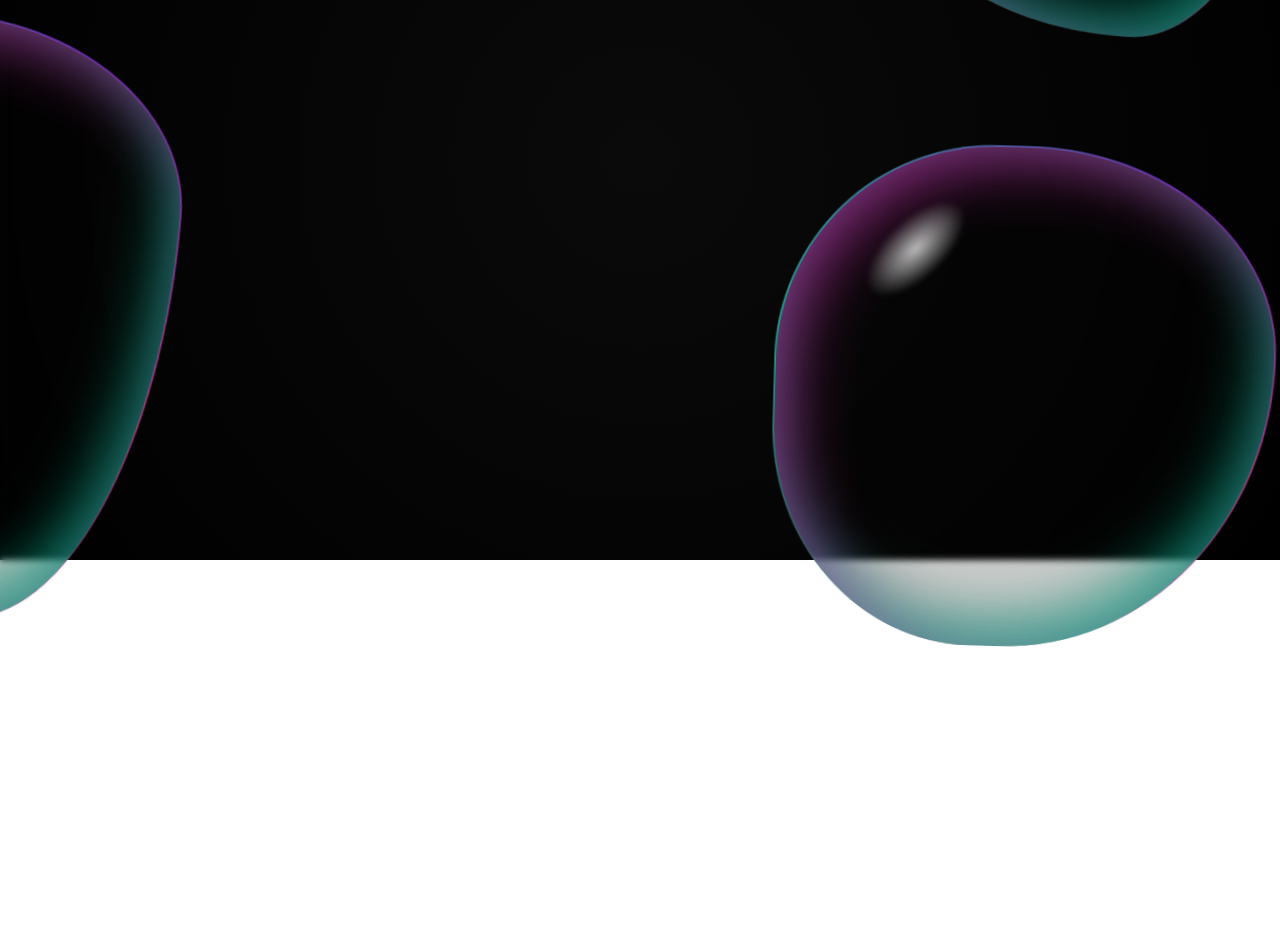
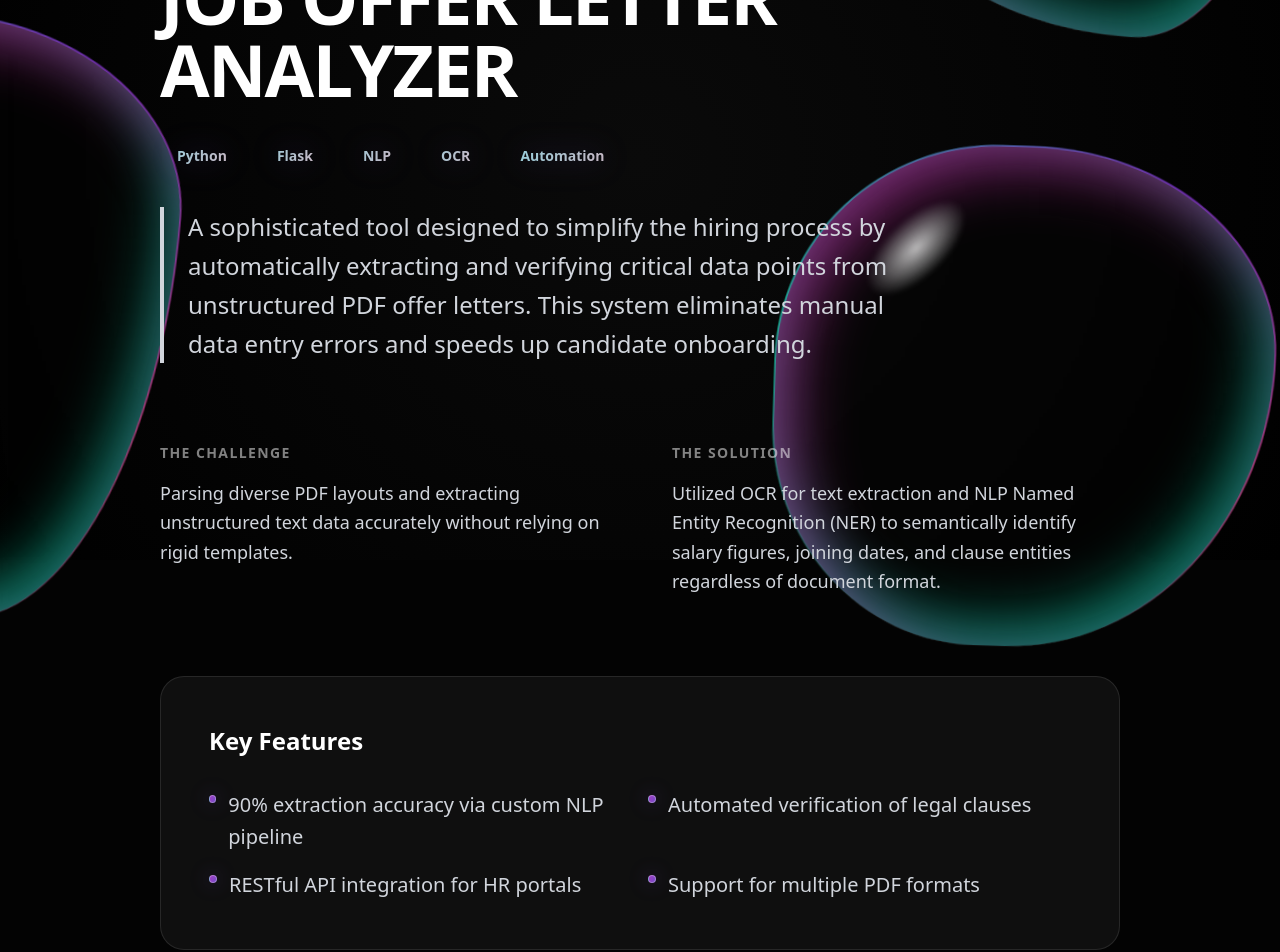
Before and after one commit to Navi-1105/navneet-portfolio, a Next.js app: page /projects/job-offer-letter-analyzer in a window 1280 px wide. Before the commit this address had no page. Shown: the part 240-1192 px from the top of the page. Before the commit the page ends 800 px from the top, so only its background shows below. Built offline with nearby package versions, Linux system fonts and the light colour scheme.

Commit message:
Update portfolio with new projects and improvements

```diff
--- a/app/globals.css
+++ b/app/globals.css
@@ -5,7 +5,7 @@
 ========================= */
 
 :root {
-  /* Pure deep black for high contrast like the reference */
+  /* Pure deep black for high contrast */
   --bg: #030303;
   --fg: #f7f5f0;
 }
@@ -18,10 +18,11 @@ body {
   min-height: 100vh;
   background: var(--bg);
   color: var(--fg);
-  font-size: 18px;
+  /* INCREASED FONT SIZE (was 18px) */
+  font-size: 20px;
   line-height: 1.6;
   cursor: none;
-  overflow-x: hidden; /* Prevent scrollbars from bubbles */
+  overflow-x: hidden;
 }
 
 /* =========================
@@ -32,12 +33,11 @@ body {
   position: fixed;
   inset: 0;
   z-index: 0;
-  /* Very subtle spotlight in the center, fading to pure black */
   background: radial-gradient(circle at 50% 50%, #0a0a0a 0%, #000000 100%);
 }
 
 /* =========================
-   IRIDESCENT GLASS BUBBLES (COLORFUL OIL-SLICK)
+   IRIDESCENT GLASS BUBBLES
 ========================= */
 
 .bubbles-container {
@@ -51,47 +51,32 @@ body {
   position: absolute;
   transform: translate(-50%, -50%);
   pointer-events: none;
-
-  /* Fluid shape */
   border-radius: 40% 60% 70% 30% / 40% 50% 60% 50%;
-
-  /* Transparent interior with very subtle dark fill */
   background: rgba(0, 0, 0, 0.2);
-
-  /* THE COLOR SPECTRUM: Creating the multi-colored inner glow */
   box-shadow:
-    /* 1. Sharp outer highlight */
     0 0 1px rgba(255, 255, 255, 0.4),
-    /* 2. Top-Left: Pink/Purple Glow */
     inset 20px 20px 60px rgba(235, 50, 200, 0.5),
-    /* 3. Bottom-Right: Cyan/Green Glow (The "Oil" look) */
     inset -10px -20px 60px rgba(0, 255, 200, 0.5),
-    /* 4. Deep black depth */
     inset 0 0 80px rgba(0, 0, 0, 0.9);
-
   backdrop-filter: blur(3px);
   animation: fluidFloat 18s ease-in-out infinite alternate;
   will-change: transform, border-radius;
 }
 
-/* The Rainbow Rim (The key to the reference look) */
 .iridescent-bubble::before {
   content: "";
   position: absolute;
   inset: -1px;
   border-radius: inherit;
-  padding: 2px; /* Thicker rim for more color visibility */
-
-  /* EXACT SPECTRUM MATCH: Cyan -> Green -> Purple -> Pink */
+  padding: 2px;
   background: conic-gradient(
     from 180deg,
     transparent 10%,
-    rgba(0, 255, 200, 0.9) 30%,  /* Bright Cyan/Green */
-    rgba(150, 50, 255, 0.9) 60%, /* Deep Purple */
-    rgba(255, 50, 150, 0.9) 80%, /* Hot Pink */
+    rgba(0, 255, 200, 0.9) 30%,
+    rgba(150, 50, 255, 0.9) 60%,
+    rgba(255, 50, 150, 0.9) 80%,
     transparent 95%
   );
-
   -webkit-mask:
     linear-gradient(#fff 0 0) content-box,
     linear-gradient(#fff 0 0);
@@ -100,12 +85,10 @@ body {
     linear-gradient(#fff 0 0);
   -webkit-mask-composite: xor;
   mask-composite: exclude;
-
-  filter: blur(6px); /* Blends the rainbow segments */
+  filter: blur(6px);
   opacity: 1;
 }
 
-/* Glossy White Reflection (Glass Surface) */
 .iridescent-bubble::after {
   content: "";
   position: absolute;
@@ -114,70 +97,99 @@ body {
   width: 25%;
   height: 12%;
   border-radius: 50%;
-
   background: radial-gradient(
     ellipse at center,
     rgba(255, 255, 255, 0.9) 0%,
     rgba(255, 255, 255, 0.4) 40%,
     transparent 70%
   );
-
   filter: blur(2px);
   transform: rotate(-45deg);
   opacity: 0.8;
 }
 
 @keyframes fluidFloat {
-  0% {
-    border-radius: 40% 60% 70% 30% / 40% 50% 60% 50%;
-    transform: translate(-50%, -50%) rotate(0deg);
-  }
-  33% {
-    border-radius: 60% 40% 30% 70% / 60% 30% 70% 40%;
-    transform: translate(-50%, -52%) rotate(5deg);
-  }
-  66% {
-    border-radius: 50% 50% 60% 40% / 40% 60% 50% 50%;
-    transform: translate(-50%, -48%) rotate(-5deg);
-  }
-  100% {
-    border-radius: 40% 60% 70% 30% / 40% 50% 60% 50%;
-    transform: translate(-50%, -50%) rotate(0deg);
-  }
+  0% { border-radius: 40% 60% 70% 30% / 40% 50% 60% 50%; transform: translate(-50%, -50%) rotate(0deg); }
+  33% { border-radius: 60% 40% 30% 70% / 60% 30% 70% 40%; transform: translate(-50%, -52%) rotate(5deg); }
+  66% { border-radius: 50% 50% 60% 40% / 40% 60% 50% 50%; transform: translate(-50%, -48%) rotate(-5deg); }
+  100% { border-radius: 40% 60% 70% 30% / 40% 50% 60% 50%; transform: translate(-50%, -50%) rotate(0deg); }
 }
 
 /* =========================
-   CURSOR (Unchanged)
+   TRANSPARENT GLASS CURSOR
 ========================= */
+
 .custom-cursor {
   position: fixed;
-  inset: 0;
+  top: 0;
+  left: 0;
   pointer-events: none;
-  z-index: 50;
+  z-index: 9999;
+  mix-blend-mode: normal;
 }
+
+/* 1. The Sharp Center Dot */
 .cursor-dot {
   position: absolute;
   width: 8px;
   height: 8px;
   background: white;
   border-radius: 50%;
-  transform: translate(-50%, -50%);
-  pointer-events: none;
+  box-shadow: 0 0 10px rgba(255, 255, 255, 1);
+  z-index: 52;
 }
-.cursor-trailer {
+
+/* 2. The Glass Orb */
+.cursor-glass {
   position: absolute;
-  width: 40px;
-  height: 40px;
+  width: 50px;
+  height: 50px;
+  border-radius: 50%;
+  z-index: 51;
+
+  /* OPACITY SET TO 0 - Background completely transparent */
+  background: rgba(255, 255, 255, 0);
+
+  /* Vibrant Lens Effect - Blur distorts background, Saturation boosts colors */
+  backdrop-filter: blur(3px) saturate(200%);
+  -webkit-backdrop-filter: blur(3px) saturate(200%);
+
+  /* Crisp White Border */
   border: 1px solid rgba(255, 255, 255, 0.5);
-  border-radius: 50%;
-  transform: translate(-50%, -50%);
-  pointer-events: none;
-  transition: transform 0.1s ease;
+
+  /* Subtle Glow */
+  box-shadow:
+    0 0 15px rgba(255, 255, 255, 0.1),
+    inset 0 0 10px rgba(255, 255, 255, 0.05);
+
+  transition: width 0.3s cubic-bezier(0.175, 0.885, 0.32, 1.275),
+              height 0.3s cubic-bezier(0.175, 0.885, 0.32, 1.275),
+              background-color 0.3s ease,
+              border-color 0.3s ease,
+              box-shadow 0.3s ease,
+              backdrop-filter 0.3s ease;
+}
+
+/* 3. Zoom State (Hovering Links/Buttons) */
+.cursor-glass.hovered {
+  width: 90px;
+  height: 90px;
+
+  /* Near-transparent background with slight tint on hover */
+  background: rgba(255, 255, 255, 0.02);
+
+  /* Stronger Lens Effect on Hover - increased saturation */
+  backdrop-filter: blur(4px) saturate(250%);
+  -webkit-backdrop-filter: blur(4px) saturate(250%);
+
+  /* Bright white border */
+  border-color: rgba(255, 255, 255, 0.9);
+  box-shadow: 0 0 25px rgba(255, 255, 255, 0.2);
 }
 
 @media (pointer: coarse) {
+  .custom-cursor { display: none; }
   body { cursor: auto; }
-  .custom-cursor { display: none; }
 }
 
 /* =========================
@@ -185,36 +197,28 @@ body {
 ========================= */
 
 @layer utilities {
-  /* 1. THE ANIMATION KEYFRAMES */
   @keyframes gradient-flow {
     0% { background-position: 0% 50%; }
     50% { background-position: 100% 50%; }
     100% { background-position: 0% 50%; }
   }
 
-  /* 2. TEXT ACCENT: Animated Holographic Gradient */
   .text-accent {
     color: transparent;
-    /* The Premium Palette: Cyan -> Violet -> Magenta -> Cyan */
     background: linear-gradient(
       300deg,
-      #22d3ee, /* Cyan */
-      #b198ec, /* Violet */
-      #c4b8c5, /* Fuchsia */
-      #7fd7e4  /* Loop back to Cyan */
+      #22d3ee,
+      #b198ec,
+      #c4b8c5,
+      #7fd7e4
     );
-    background-size: 300% 300%; /* Zooms in to make the gradient smooth */
+    background-size: 300% 300%;
     background-clip: text;
     -webkit-background-clip: text;
-
-    /* Smooth movement */
     animation: gradient-flow 6s ease infinite;
-
-    /* Glow effect */
     filter: drop-shadow(0 0 15px rgba(139, 92, 246, 0.3));
   }
 
-  /* 3. BUTTONS & DOTS: Matching Glassy Animation */
   .bg-accent {
     background: linear-gradient(
       300deg,
@@ -224,7 +228,6 @@ body {
     );
     background-size: 300% 300%;
     animation: gradient-flow 6s ease infinite;
-
     color: white;
     border: 1px solid rgba(255, 255, 255, 0.3);
     box-shadow: 0 0 20px rgba(139, 92, 246, 0.4);
--- /dev/null
+++ b/app/projects/[slug]/page.tsx
@@ -0,0 +1,107 @@
+import { projects } from '@/data/content';
+import { ArrowLeft, Github, ExternalLink } from 'lucide-react';
+import Link from 'next/link';
+import { notFound } from 'next/navigation';
+
+// 1. Generate Static Params for SSG (Static Site Generation)
+export async function generateStaticParams() {
+  return projects.map((project) => ({
+    slug: project.slug,
+  }));
+}
+
+// 2. The Page Component
+export default async function ProjectPage(props: { params: Promise<{ slug: string }> }) {
+  const params = await props.params;
+  const project = projects.find((p) => p.slug === params.slug);
+
+  if (!project) {
+    notFound();
+  }
+
+  return (
+    <main className="min-h-screen pt-32 pb-20 px-8 max-w-5xl mx-auto relative z-10 text-gray-200">
+
+      {/* Back Button */}
+      <Link
+        href="/#projects"
+        className="inline-flex items-center gap-2 text-sm font-bold uppercase tracking-widest text-white/60 hover:text-accent transition-colors mb-12"
+      >
+        <ArrowLeft size={16} /> Back to Projects
+      </Link>
+
+      {/* Header Section */}
+      <header className="mb-20">
+        <h1 className="text-5xl md:text-7xl font-black uppercase tracking-tight text-white mb-8">
+          {project.title}
+        </h1>
+
+        <div className="flex flex-wrap gap-4 mb-8">
+          {project.tech.map((t) => (
+            <span
+              key={t}
+              className="px-4 py-2 text-sm font-bold text-accent border border-accent/20 rounded-full bg-accent/5"
+            >
+              {t}
+            </span>
+          ))}
+        </div>
+
+        <p className="text-xl md:text-2xl leading-relaxed text-gray-300 max-w-3xl border-l-4 border-accent pl-6">
+          {project.longDescription}
+        </p>
+      </header>
+
+      {/* Details Grid */}
+      <div className="grid md:grid-cols-2 gap-16 mb-20">
+        {project.challenge && (
+          <div>
+            <h2 className="text-sm font-bold uppercase tracking-widest text-white/50 mb-4">The Challenge</h2>
+            <p className="text-lg text-gray-300 leading-relaxed">
+              {project.challenge}
+            </p>
+          </div>
+        )}
+
+        {project.solution && (
+          <div>
+            <h2 className="text-sm font-bold uppercase tracking-widest text-white/50 mb-4">The Solution</h2>
+            <p className="text-lg text-gray-300 leading-relaxed">
+              {project.solution}
+            </p>
+          </div>
+        )}
+      </div>
+
+      {/* Key Features */}
+      {project.features && (
+        <section className="mb-20 p-8 md:p-12 bg-white/5 rounded-3xl border border-white/10">
+          <h2 className="text-2xl font-bold text-white mb-8">Key Features</h2>
+          <ul className="grid md:grid-cols-2 gap-4">
+            {project.features.map((feature, i) => (
+              <li key={i} className="flex items-start gap-3 text-gray-300">
+                <span className="mt-1.5 w-2 h-2 rounded-full bg-accent" />
+                {feature}
+              </li>
+            ))}
+          </ul>
+        </section>
+      )}
+
+      {/* External Links */}
+      <div className="flex gap-6">
+        {project.link && (
+          <a
+            href={project.link}
+            target="_blank"
+            rel="noreferrer"
+            className="flex items-center gap-2 px-8 py-4 bg-white text-black font-bold rounded-full hover:bg-accent transition-colors"
+          >
+            <Github size={20} /> View Source
+          </a>
+        )}
+      </div>
+
+    </main>
+  );
+}
--- a/components/CustomCursor.tsx
+++ b/components/CustomCursor.tsx
@@ -2,45 +2,78 @@
 'use client';
 
 import { useEffect, useState } from 'react';
-
-type Pos = { x: number; y: number };
+import { motion, useMotionValue, useSpring } from 'framer-motion';
 
 export default function CustomCursor() {
-  const [pos, setPos] = useState<Pos>({ x: 0, y: 0 });
-  const [visible, setVisible] = useState(false);
+  // 1. Motion Values for high-performance updates
+  const mouseX = useMotionValue(0);
+  const mouseY = useMotionValue(0);
+
+  // 2. Spring Physics for the "Frosted Glass" trailer (smooth floating feel)
+  const springConfig = { damping: 25, stiffness: 150, mass: 0.5 };
+  const cursorX = useSpring(mouseX, springConfig);
+  const cursorY = useSpring(mouseY, springConfig);
+
+  const [isHovering, setIsHovering] = useState(false);
+  const [isVisible, setIsVisible] = useState(false);
 
   useEffect(() => {
-    const handleMove = (e: MouseEvent) => setPos({ x: e.clientX, y: e.clientY });
-    const handleEnter = () => setVisible(true);
-    const handleLeave = () => setVisible(false);
+    const handleMove = (e: MouseEvent) => {
+      mouseX.set(e.clientX);
+      mouseY.set(e.clientY);
+      // Reveal cursor only after user interaction
+      if (!isVisible) setIsVisible(true);
+    };
 
-    window.addEventListener('pointermove', handleMove);
-    window.addEventListener('pointerdown', handleEnter);
-    window.addEventListener('pointerenter', handleEnter);
-    window.addEventListener('pointerleave', handleLeave);
+    // 3. Logic to detect clickable/hoverable elements
+    const handleMouseOver = (e: MouseEvent) => {
+      const target = e.target as HTMLElement;
+      // Check for common interactive elements or explicit cursor-pointer style
+      const isClickable =
+        target.tagName === 'A' ||
+        target.tagName === 'BUTTON' ||
+        target.tagName === 'INPUT' ||
+        target.tagName === 'TEXTAREA' ||
+        target.closest('a') ||
+        target.closest('button') ||
+        window.getComputedStyle(target).cursor === 'pointer';
+
+      setIsHovering(!!isClickable);
+    };
+
+    window.addEventListener('mousemove', handleMove);
+    window.addEventListener('mouseover', handleMouseOver);
 
     return () => {
-      window.removeEventListener('pointermove', handleMove);
-      window.removeEventListener('pointerdown', handleEnter);
-      window.removeEventListener('pointerenter', handleEnter);
-      window.removeEventListener('pointerleave', handleLeave);
+      window.removeEventListener('mousemove', handleMove);
+      window.removeEventListener('mouseover', handleMouseOver);
     };
-  }, []);
+  }, [mouseX, mouseY, isVisible]);
+
+  // Hide on touch devices (where pointer is coarse) or before first move
+  if (!isVisible) return null;
 
   return (
-    <div className="custom-cursor" aria-hidden>
-      <div
+    <div className="custom-cursor fixed inset-0 pointer-events-none z-[9999] overflow-visible">
+      {/* Small White Center Dot (Direct Input) */}
+      <motion.div
         className="cursor-dot"
         style={{
-          transform: `translate3d(${pos.x}px, ${pos.y}px, 0)`,
-          opacity: visible ? 1 : 0,
+          x: mouseX,
+          y: mouseY,
+          translateX: '-50%',
+          translateY: '-50%',
         }}
       />
-      <div
-        className="cursor-trailer"
+
+      {/* Large Frosted Glass Orb (Physics + Zoom) */}
+      <motion.div
+        className={`cursor-glass ${isHovering ? 'hovered' : ''}`}
         style={{
-          transform: `translate3d(${pos.x}px, ${pos.y}px, 0)`,
-          opacity: visible ? 0.7 : 0,
+          x: cursorX,
+          y: cursorY,
+          translateX: '-50%',
+          translateY: '-50%',
         }}
       />
     </div>
--- a/data/content.ts
+++ b/data/content.ts
@@ -1,9 +1,21 @@
 // data/content.ts
+
+export interface Project {
+  slug: string;
+  title: string;
+  tech: string[];
+  description: string; // Short description for the card
+  longDescription: string; // Detailed intro for the page
+  challenge?: string;
+  solution?: string;
+  features?: string[];
+  link?: string; // GitHub or Live link
+}
 
 export const personalInfo = {
   name: "Navneet Kaur",
-  role: " Full-Stack Developer| ML Enthusiast",
-  bio: "I’m a full-stack developer and data science practitioner who builds end-to-end systems — from robust backend APIs to real-time dashboards. I focus on practical engineering: clean architecture, performance, and extracting real insight from data.",
+  role: "Full-Stack Developer | ML Enthusiast",
+  bio: "I'm a full-stack developer and data science practitioner who builds end-to-end systems — from robust backend APIs to real-time dashboards. I focus on practical engineering: clean architecture, performance, and extracting real insight from data.",
   email: "somalnavneetkaur@gmail.com",
   linkedin: "https://www.linkedin.com/in/navneet-kaur-3697a6290/",
   github: "https://github.com/Navi-1105/",
@@ -11,8 +23,8 @@ export const personalInfo = {
 };
 
 export const skills = {
-  "Languages": ["Java (Basics)", "Python", "SQL", "C++(DSA)", "JavaScript"],
-  "Frameworks": [, "React.js", "Express.js", "Node.js", "Flask"],
+  "Languages": ["Java (Basics)", "Python", "SQL", "C++ (DSA)", "JavaScript"],
+  "Frameworks": ["React.js", "Express.js", "Node.js", "Flask"],
   "Data & AI": ["Pandas", "NumPy", "Scikit-Learn", "NLP", "Generative AI", "OCR"],
   "Tools": ["Git", "GitHub", "Tableau", "Streamlit", "Postman", "Azure AI", "MySQL"]
 };
@@ -41,23 +53,53 @@ export const experiences = [
   }
 ];
 
-export const projects = [
+export const projects: Project[] = [
   {
+    slug: "job-offer-letter-analyzer",
     title: "Job Offer Letter Analyzer",
     tech: ["Python", "Flask", "NLP", "OCR", "Automation"],
-    description: "Automated the extraction of salary components and legal clauses from PDF offer letters. Built a Flask web server to parse unstructured text, achieving >90% extraction accuracy.",
-    link: "https://github.com/Navi-1105/" // Update specific link if available
+    description: "Automated the extraction of salary components and legal clauses from PDF offer letters. Built a Flask web server to parse unstructured text.",
+    longDescription: "A sophisticated tool designed to simplify the hiring process by automatically extracting and verifying critical data points from unstructured PDF offer letters. This system eliminates manual data entry errors and speeds up candidate onboarding.",
+    challenge: "Parsing diverse PDF layouts and extracting unstructured text data accurately without relying on rigid templates.",
+    solution: "Utilized OCR for text extraction and NLP Named Entity Recognition (NER) to semantically identify salary figures, joining dates, and clause entities regardless of document format.",
+    features: [
+      "90% extraction accuracy via custom NLP pipeline",
+      "Automated verification of legal clauses",
+      "RESTful API integration for HR portals",
+      "Support for multiple PDF formats"
+    ],
+    link: "https://github.com/Navi-1105/"
   },
   {
+    slug: "real-time-analytics-dashboard",
     title: "Real-Time Analytics Dashboard",
     tech: ["React.js", "Node.js", "Express.js", "WebSockets"],
     description: "Engineered a dynamic dashboard to visualize complex datasets. Implemented WebSocket connections to deliver live data updates with sub-second latency.",
+    longDescription: "A high-performance analytics platform built for decision-makers who need instant visibility into their data. The system aggregates streams of data and visualizes them instantly using interactive charts.",
+    challenge: "Handling high-frequency data updates without causing UI lag or browser freezing.",
+    solution: "Implemented WebSockets for bi-directional communication and optimized React state management to only re-render changed components, ensuring a smooth 60fps experience.",
+    features: [
+      "Sub-second data latency",
+      "Interactive data filtering and drill-downs",
+      "Responsive design for mobile monitoring",
+      "Scalable backend architecture"
+    ],
     link: "https://github.com/Navi-1105/"
   },
   {
+    slug: "smart-inventory-system",
     title: "Smart Inventory System",
     tech: ["Java", "Spring Boot", "MySQL", "Microservices"],
-    description: "Architected a scalable inventory management backend using Spring Boot. Optimized MySQL database schemas to handle high-volume transactions, improving query performance by 30%.",
+    description: "Architected a scalable inventory management backend using Spring Boot. Optimized MySQL database schemas to handle high-volume transactions.",
+    longDescription: "An enterprise-grade inventory management backend designed to handle complex stock logic across multiple warehouses. It ensures data consistency and provides powerful APIs for frontend integration.",
+    challenge: "Maintaining data integrity during concurrent high-volume transactions and complex stock movements.",
+    solution: "Designed a normalized MySQL schema and utilized Spring Boot's transaction management to ensure ACID properties were maintained across all operations.",
+    features: [
+      "30% improvement in query performance",
+      "RESTful Microservices architecture",
+      "Role-based access control (RBAC)",
+      "Automated stock level alerts"
+    ],
     link: "https://github.com/Navi-1105/"
   }
 ];
```
Also changed, not shown: components/Projects.tsx (+19 -23 lines).
